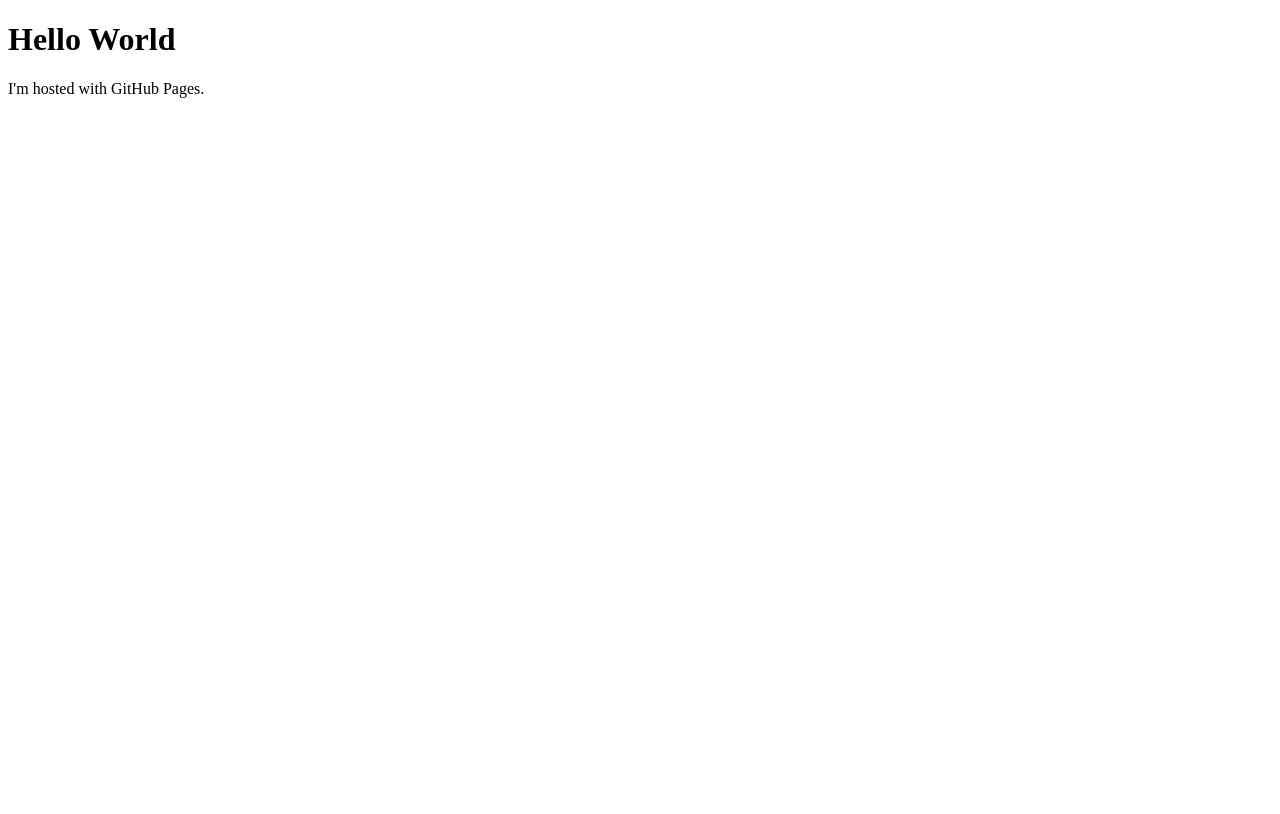
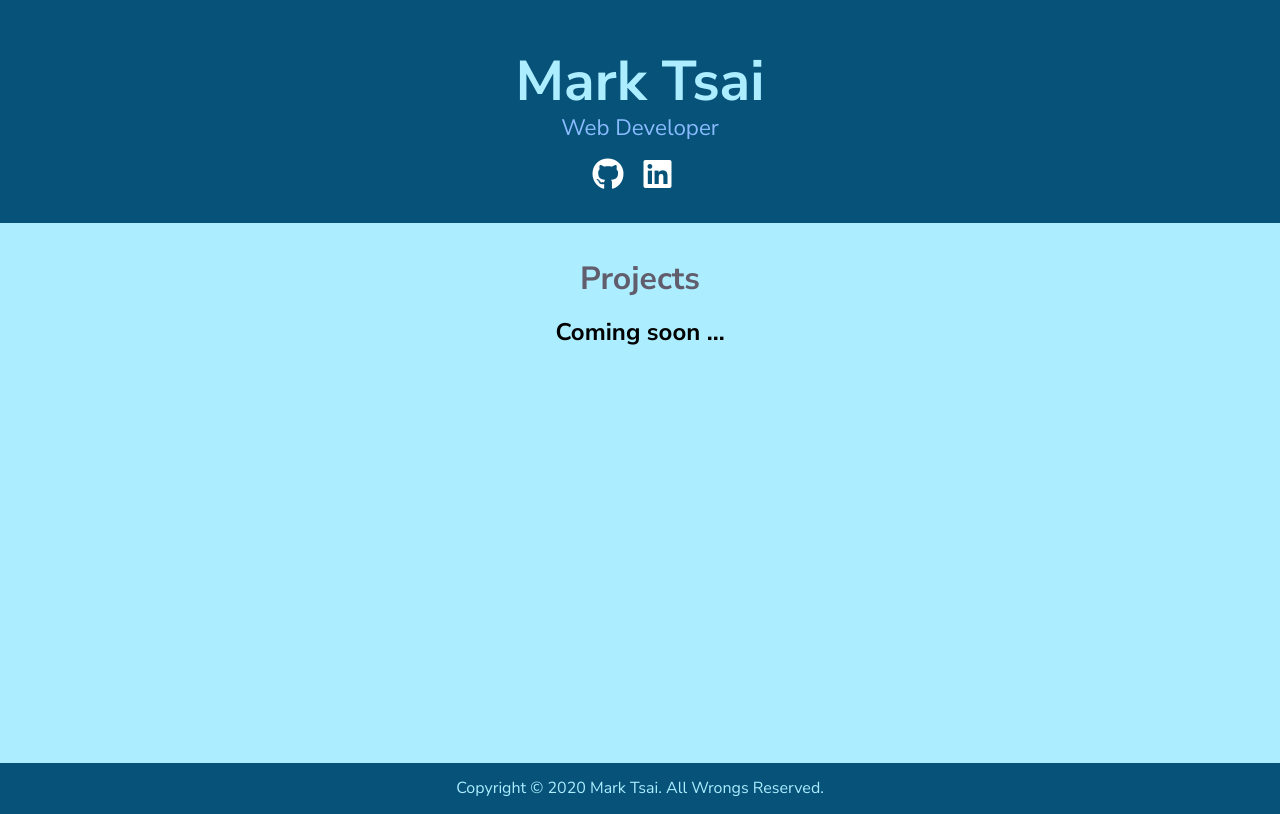
Before and after one commit to mxgit1090/mxgit1090.github.io, a plain HTML site: page index.html in a window 1280 px wide. Drawn offline with nearby package versions, Linux system fonts and the light colour scheme.

Commit message:
feat(index): modify CSS and HTML content

```diff
--- a/index.html
+++ b/index.html
@@ -1,7 +1,63 @@
 <!DOCTYPE html>
 <html>
+  <head>
+    <title>Mark Tsai</title>
+    <meta charset="utf-8" />
+    <meta name="viewport" value="width=device-width,initial-scale=1.0,maximum-scale=1.0,user-scalable=0" />
+    <meta name="description" content="Mark Tsai's personal webpage, a full-stack JavaScript engineer">
+    <link rel="stylesheet" href="https://fonts.googleapis.com/css?family=Nunito+Sans:400,400i,700&amp;display=swap" />
+    <link rel="stylesheet" type="text/css" href="https://unpkg.com/normalize.css@8.0.1/normalize.css" />
+    <link rel="stylesheet" type="text/css" href="/styles/index.css" />
+  </head>
 <body>
-<h1>Hello World</h1>
-<p>I'm hosted with GitHub Pages.</p>
+  <a tag="top"></a>
+  <header class="navbar">
+    <div class="author-name">Mark Tsai</div>
+    <div class="job-title">Web Developer</div>
+    <div class="social__list-container">
+      <a target="_blank" href="https://github.com/mxgit1090">
+        <i class="social__list-icon fab fa-github"></i>
+      </a>
+      <a target="_blank" href="https://www.linkedin.com/in/mxtsai">
+        <i class="social__list-icon fab fa-linkedin"></i>
+      </a>
+    </div>
+  </header>
+  <!--
+  <nav>
+    <a href="#top">
+      <div class="nav__link-item">Top</div>
+    </a>
+    <a href="#about">
+      <div class="nav__link-item">About</div>
+    </a>
+    <a href="#projects">
+      <div class="nav__link-item">Projects</div>
+    </a>
+  </nav>
+  -->
+  <!--
+  <section id="about">
+    <h1>About</h1>
+  </section>
+  -->
+  <section id="projects">
+    <h1>Projects</h1>
+    <h2>Coming soon ...</h2>
+  </section>
+  <footer>
+    Copyright © <span></span> Mark Tsai. All Wrongs Reserved.
+  </footer>
+  <script src="https://kit.fontawesome.com/7908e9fdd4.js" crossorigin="anonymous"></script>
+  <!--
+  <div id="app"></div>
+  <script src="https://unpkg.com/react@16/umd/react.production.min.js" crossorigin></script>
+  <script src="https://unpkg.com/react-dom@16/umd/react-dom.production.min.js" crossorigin></script>
+  <script src="/js/index.js"></script>
+  -->
+  <script>
+    /* Copyright year */
+    document.querySelector('footer span').innerHTML = (new Date()).getFullYear();
+  </script>
 </body>
 </html>
--- /dev/null
+++ b/styles/index.css
@@ -0,0 +1,108 @@
+/*
+color:
+https://coolors.co/cae5ff-acedff-89bbfe-6f8ab7-615d6c
+#615D6C
+#89BBFE
+#ACEDFF
+
+中國傳統色：
+靛藍 #065279
+*/
+
+*, *:before, *:after {
+  box-sizing: border-box;
+}
+
+body {
+  font-family: 'Nunito Sans', sans-serif;
+  -webkit-font-smoothing: antialiased;
+}
+
+header {
+  position: sticky;
+  width: 100%;
+  padding: 48px 0 16px;
+  background-color: #065279;
+  text-align: center;
+  line-height: 1.2;
+  user-select: none;
+}
+
+.author-name {
+  color:#ACEDFF;
+  font-size: 3.5em;
+  font-weight: bold;
+}
+
+.job-title {
+  color: #89BBFE;
+  font-size: 1.4em;
+}
+
+.social__list-container {
+  display: block;
+  width: 100%;
+  margin: 16px -8px;
+}
+
+.social__list-container > a {
+  display: inline-block; /* remove underline */
+}
+
+.social__list-icon {
+  display: inline-block;
+  margin: 0 8px;
+  color: white;
+  font-size: 2em;
+  text-decoration: none;
+}
+
+.social__list-icon:hover {
+  color:  #89BBFE
+}
+
+nav {
+  position: sticky;
+  position: -webkit-sticky; /* Safari */
+  top: 0;
+  padding-top: 16px;
+  padding-bottom: 16px;
+  background-color: #065279;
+  text-align: center;
+}
+
+.nav__link-item {
+  display: inline-block;
+  margin: 0 16px;
+  font-size: 1.6em;
+  color: white;
+}
+
+.nav__link-item:hover {
+  color:  #89BBFE;
+  font-weight: bold;
+  text-decoration: none;
+}
+
+section {
+  min-height: 300px;
+  padding-top: 16px;
+  text-align: center;
+}
+
+section h1 {
+  color: #615D6C;
+}
+
+#projects {
+  min-height: 540px;
+  background-color:#ACEDFF;
+}
+
+
+footer {
+  padding: 16px 0;
+  color: #ACEDFF;
+  background-color: #065279;
+  text-align: center;
+}
```
